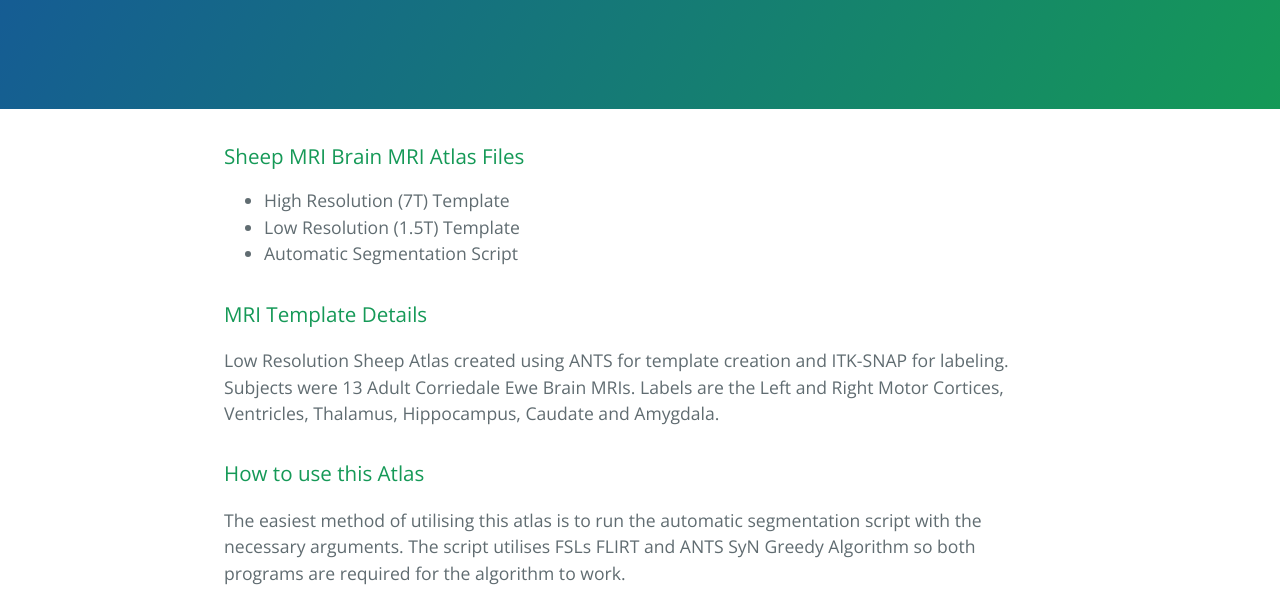
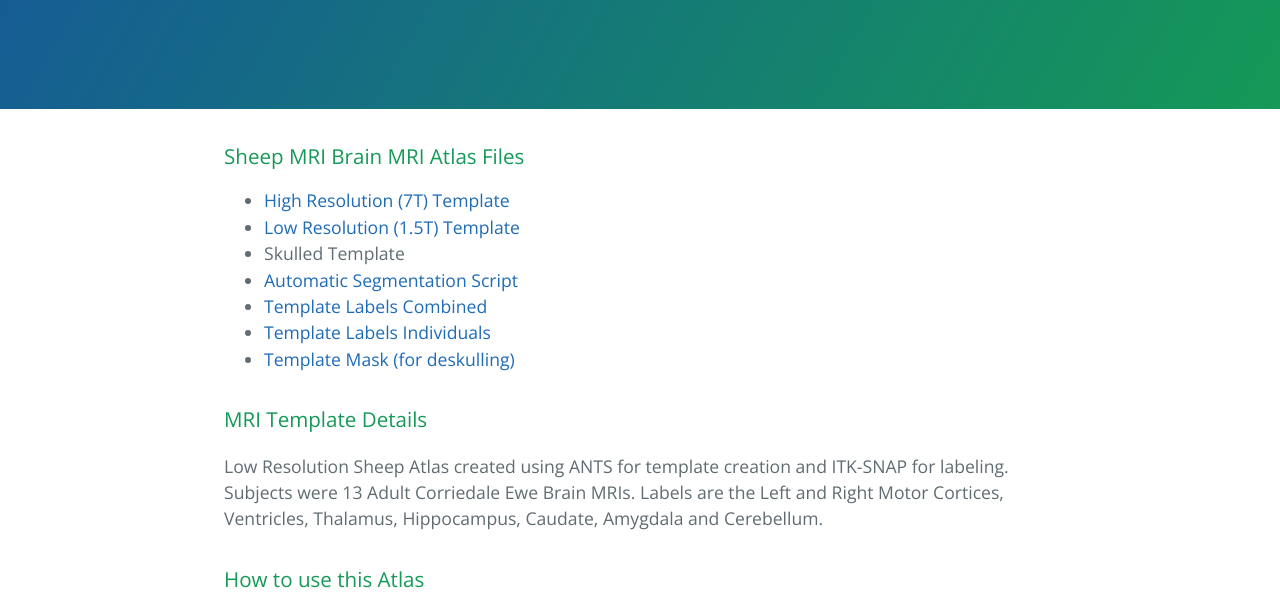
Before and after one commit to MelbourneBionics/A-SheepBrainAtlas, a plain HTML site: page index.html in a window 1280 px wide. Shown: the part 208-800 px from the top of the page. Drawn offline with nearby package versions, Linux system fonts and the light colour scheme.

Commit message:
Update index.html

```diff
--- a/index.html
+++ b/index.html
@@ -20,22 +20,26 @@
 <a id="sheep-mri-brain-mri-atlas-files" class="anchor" href="#sheep-mri-brain-mri-atlas-files" aria-hidden="true"><span aria-hidden="true" class="octicon octicon-link"></span></a>Sheep MRI Brain MRI Atlas Files</h3>
 
 <ul>
-<li>High Resolution (7T) Template</li>
-<li>Low Resolution (1.5T) Template</li>
-<li>Automatic Segmentation Script</li>
+<li><a href ="https://github.com/MelbourneBionics/SheepBrainAtlas/blob/SheepMRIatlas/HRsheeptemplate.nii.gz?raw=true">High Resolution (7T) Template</a></li>
+<li><a href ="https://github.com/MelbourneBionics/SheepBrainAtlas/blob/SheepMRIatlas/LRsheeptemplate.nii.gz?raw=true">Low Resolution (1.5T) Template</a></li>
+<li>Skulled Template</li>
+<li><a href ="https://github.com/MelbourneBionics/SheepBrainAtlas/blob/SheepMRIatlas/atlasbasedsegmentationscript.txt">Automatic Segmentation Script</a></li>
+<li><a href ="https://github.com/MelbourneBionics/SheepBrainAtlas/blob/SheepMRIatlas/templatelabels.nii.gz">Template Labels Combined</a></li>
+<li><a href ="https://github.com/MelbourneBionics/SheepBrainAtlas/tree/SheepMRIatlas/Individual%20Labels">Template Labels Individuals</a></li>
+<li><a href ="https://github.com/MelbourneBionics/SheepBrainAtlas/blob/SheepMRIatlas/templatemask.nii.gz">Template Mask (for deskulling)</a></li>
 </ul>
 
 <h3>
 <a id="mri-template-details" class="anchor" href="#mri-template-details" aria-hidden="true"><span aria-hidden="true" class="octicon octicon-link"></span></a>MRI Template Details</h3>
 
-<p>Low Resolution Sheep Atlas created using ANTS for template creation and ITK-SNAP for labeling. Subjects were 13 Adult Corriedale Ewe Brain MRIs. Labels are the Left and Right Motor Cortices, Ventricles, Thalamus, Hippocampus, Caudate and Amygdala. </p>
+<p>Low Resolution Sheep Atlas created using ANTS for template creation and ITK-SNAP for labeling. Subjects were 13 Adult Corriedale Ewe Brain MRIs. Labels are the Left and Right Motor Cortices, Ventricles, Thalamus, Hippocampus, Caudate, Amygdala and Cerebellum. </p>
 
 <h3>
 <a id="how-to-use-this-atlas" class="anchor" href="#how-to-use-this-atlas" aria-hidden="true"><span aria-hidden="true" class="octicon octicon-link"></span></a>How to use this Atlas</h3>
 
-<p>The easiest method of utilising this atlas is to run the automatic segmentation script with the necessary arguments. The script utilises FSLs FLIRT and ANTS SyN Greedy Algorithm so both programs are required for the algorithm to work.</p>
+<p>The easiest method of utilising this atlas is to run the automatic segmentation script with the necessary arguments. The script utilises FSLs FLIRT and ANTS SyN Greedy Algorithm, both programs are required for the algorithm to work.</p>
 
-<p>Alternatively, one can register the low resolution template to a subject to obtain a translation vector. The translation vector can be applied to the template labels to obtain translated labels.</p>
+<p>Alternatively, one can register the low resolution template to a subject to obtain a translation vector. The translation vector can be applied to the template labels to obtain translated labels. The deskulling template and template mask can be used to perform automatic dekulling.</p>
 
 <h3>
 <a id="authors-and-contributors" class="anchor" href="#authors-and-contributors" aria-hidden="true"><span aria-hidden="true" class="octicon octicon-link"></span></a>Authors and Contributors</h3>
```
